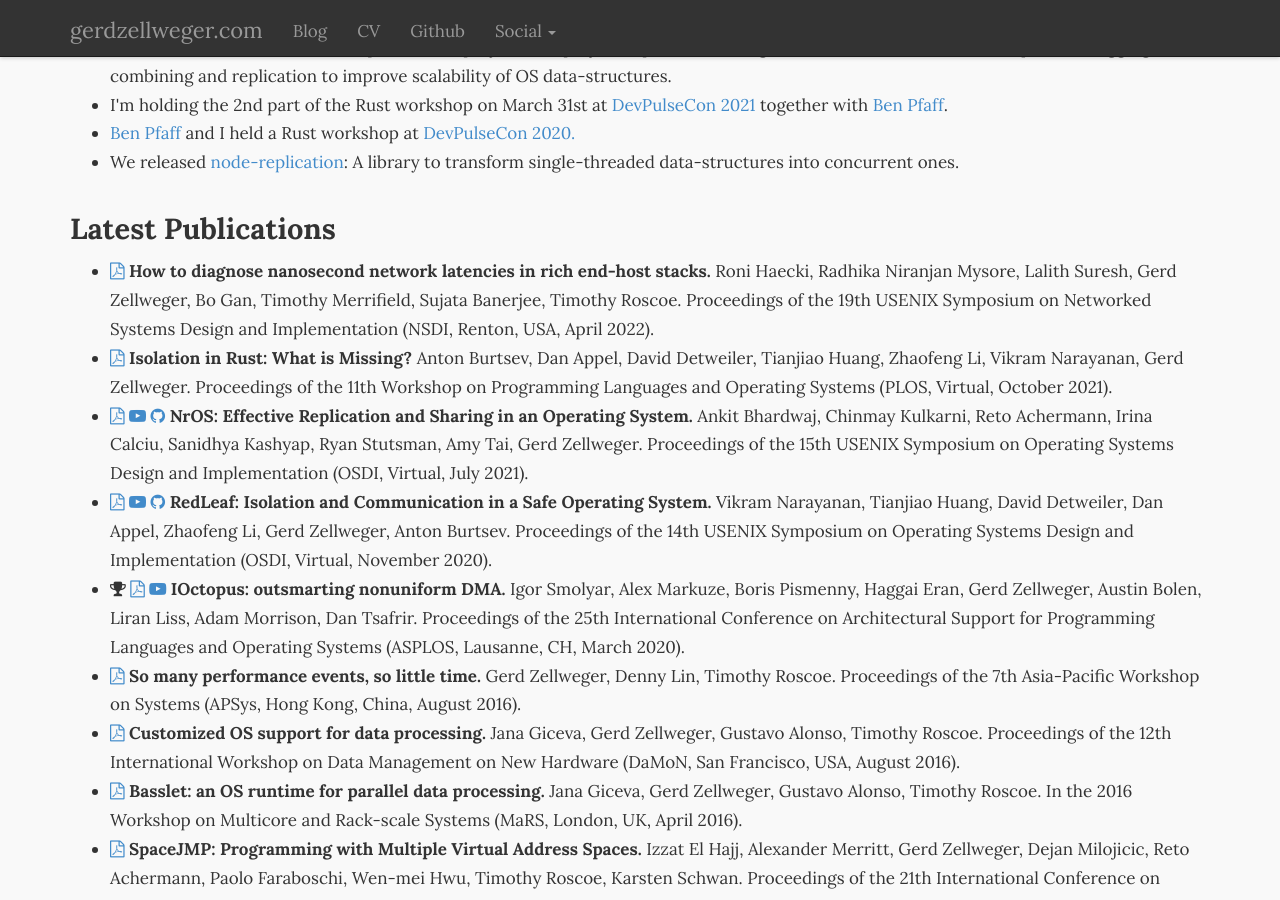
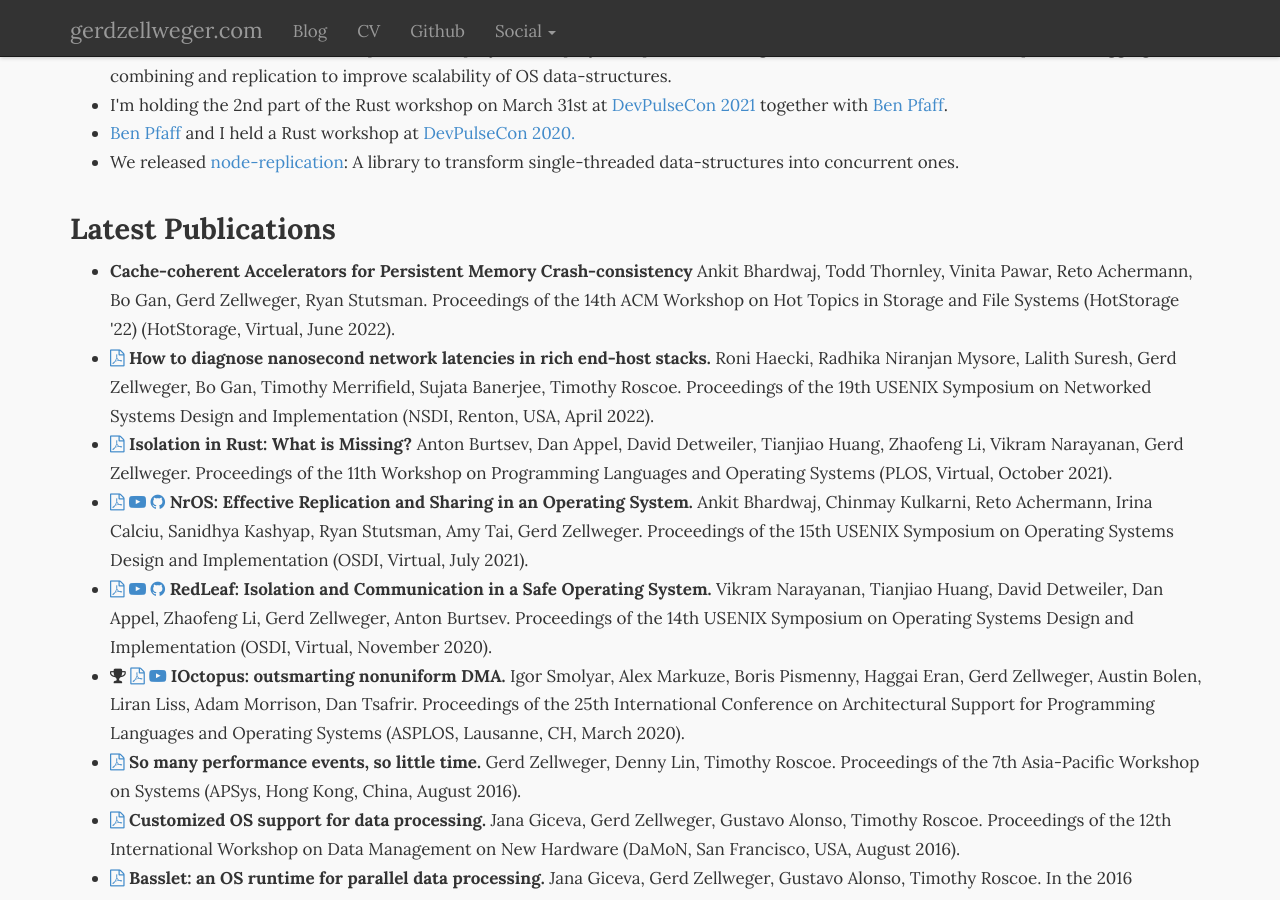
Before and after one commit to gz/website, a Jekyll site: the page built from index.html, in a window 1280 px wide and 900 px high, scrolled down 324 px. Built offline with Jekyll 4.4.1, drawn with Linux system fonts in a browser that asks for light colours; nearby versions of some CDN libraries.

Commit message:
Trying out my new publications.yml file.

```diff
--- a/_data/publications.yml
+++ b/_data/publications.yml
@@ -1,3 +1,18 @@
+- title: Cache-coherent Accelerators for Persistent Memory Crash-consistency
+  authors: [
+    "Ankit Bhardwaj",
+    "Todd Thornley",
+    "Vinita Pawar",
+    "Reto Achermann",
+    "Bo Gan",
+    "Gerd Zellweger",
+    "Ryan Stutsman"
+  ]
+  conference: Proceedings of the 14th ACM Workshop on Hot Topics in Storage and File Systems (HotStorage '22)
+  shortcut: HotStorage
+  location: Virtual
+  date: June 2022
+
 - title: How to diagnose nanosecond network latencies in rich end-host stacks.
   authors: [
     "Roni Haecki",
```
